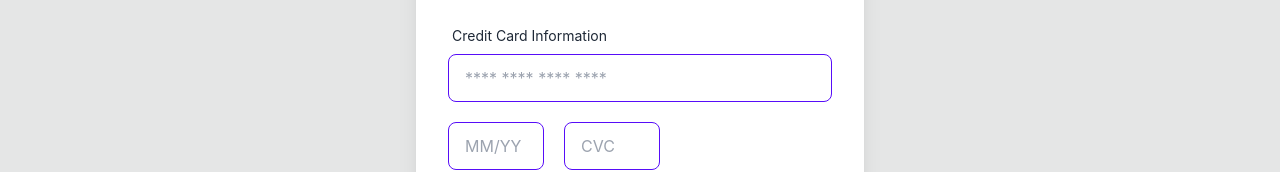
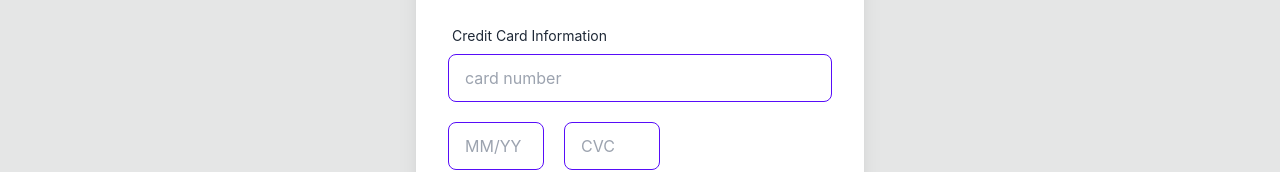
Before and after one commit to Ziyad-Aljaser/sleek-walk, a React (Create React App) app in the folder client/: page /checkout in a window 1280 px wide. Both pictures are taken after a click on the button "NEXT". Shown: the part 506-678 px from the top of the page. Built offline with nearby package versions, Linux system fonts and the light colour scheme.

Commit message:
Update payment section

```diff
--- a/client/src/pages/Checkout.jsx
+++ b/client/src/pages/Checkout.jsx
@@ -145,7 +145,7 @@ export default function Signup() {
                   </label>
                   <input
                     type="text"
-                    placeholder="**** **** **** ****"
+                    placeholder="card number"
                     className="input input-bordered input-primary"
                     onChange={handleCreditCardChange}
                     maxLength={19} // 16 digits + 3 spaces
```
